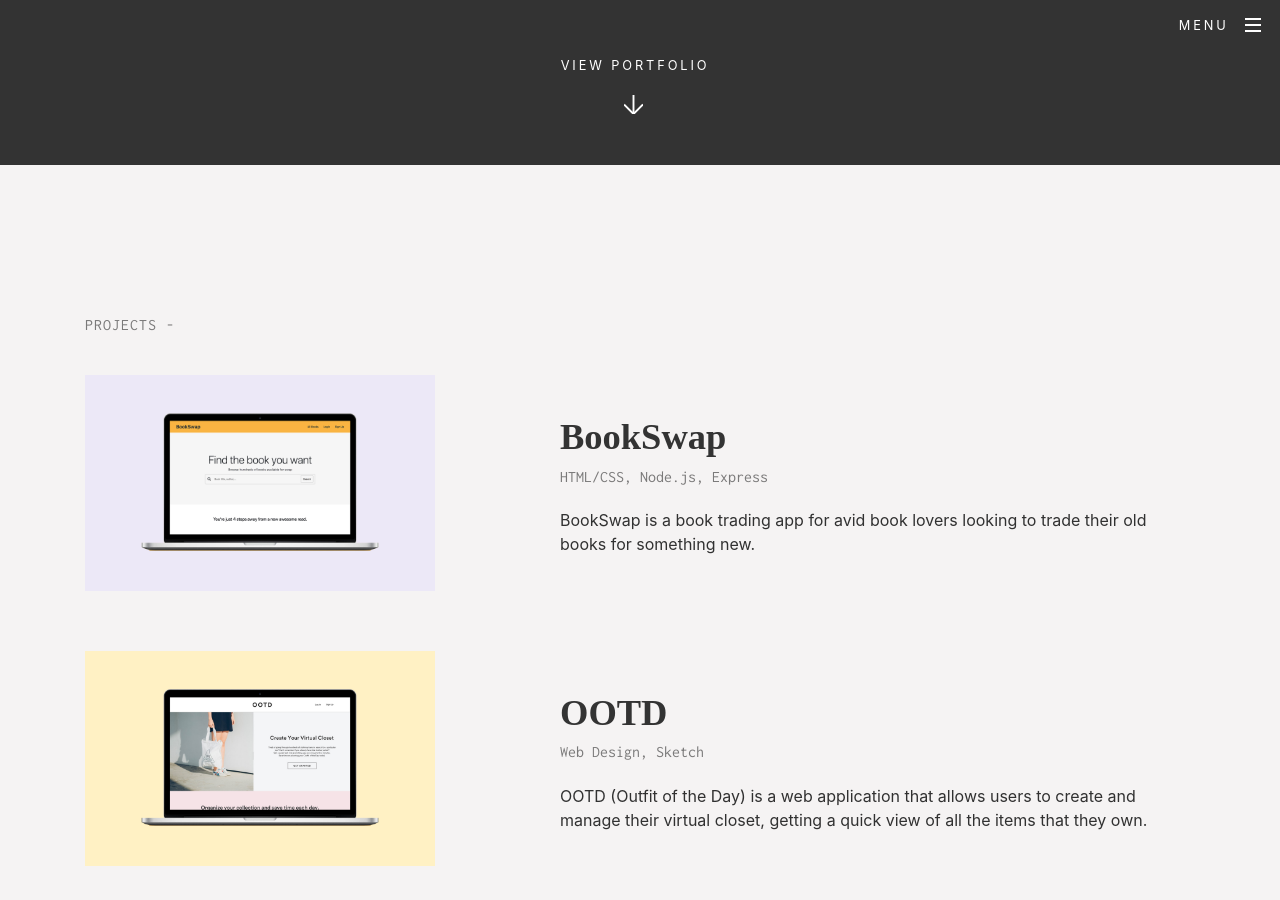
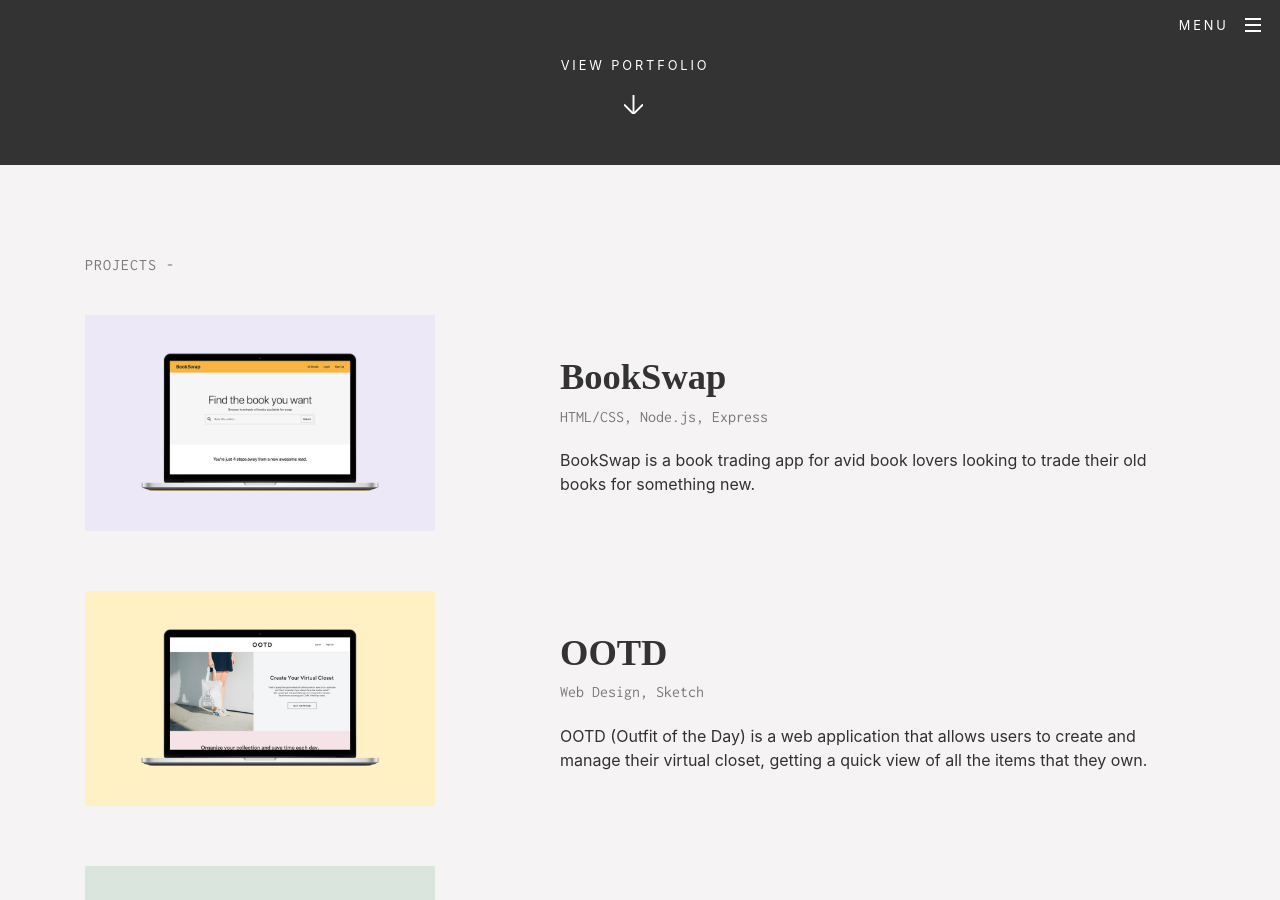
Before and after one commit to zinguyen/zinguyen.github.io, a Jekyll site: the page built from index.html, in a window 1280 px wide and 900 px high, scrolled down 735 px. Built offline with Jekyll 4.4.1, drawn with Linux system fonts in a browser that asks for light colours; nearby versions of some CDN libraries; the list of posts is cut into pages by our own code.

Commit message:
fix projects section

```diff
--- a/public/css/custom.css
+++ b/public/css/custom.css
@@ -186,7 +186,7 @@ a.brand {
 /* ================ PROJECTS ================ */
 
 .projects {
-  padding: 150px 0;
+  padding: 90px 0 120px 0;
   background-color: #f5f3f3;
 }
 
```
